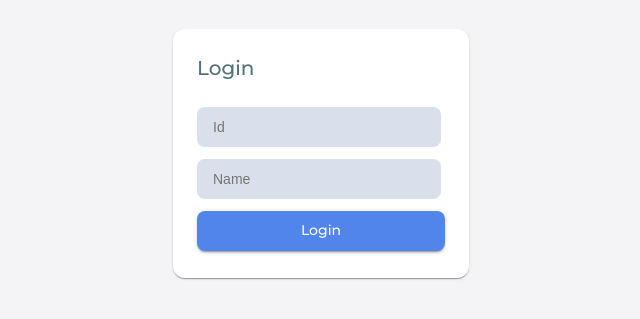
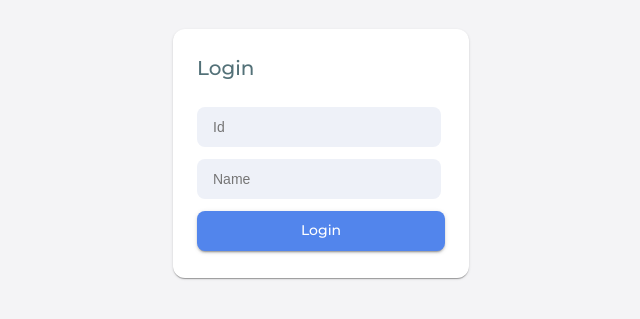
Before and after one commit to suthesank/task-list-app, a React (Create React App) app: page / in a window 1280 px wide. Shown: the part 247-566 px from the top of the page, without its empty margins (319-959 px from the left). Built offline with nearby package versions, Linux system fonts and the light colour scheme.

Commit message:
fix: Incorrect background color on login fields

```diff
--- a/src/utilities/protected_route.tsx
+++ b/src/utilities/protected_route.tsx
@@ -49,7 +49,7 @@ const ProtectedRoute = () => {
                             style={{
                                 border: "none",
                                 outline: "none",
-                                backgroundColor: "#D9DFEB",
+                                backgroundColor: "#EEF1F8",
                                 borderRadius: "8px",
                                 height: "40px",
                                 width: "244px",
@@ -64,7 +64,7 @@ const ProtectedRoute = () => {
                             style={{
                                 border: "none",
                                 outline: "none",
-                                backgroundColor: "#D9DFEB",
+                                backgroundColor: "#EEF1F8",
                                 borderRadius: "8px",
                                 height: "40px",
                                 width: "244px",
```
